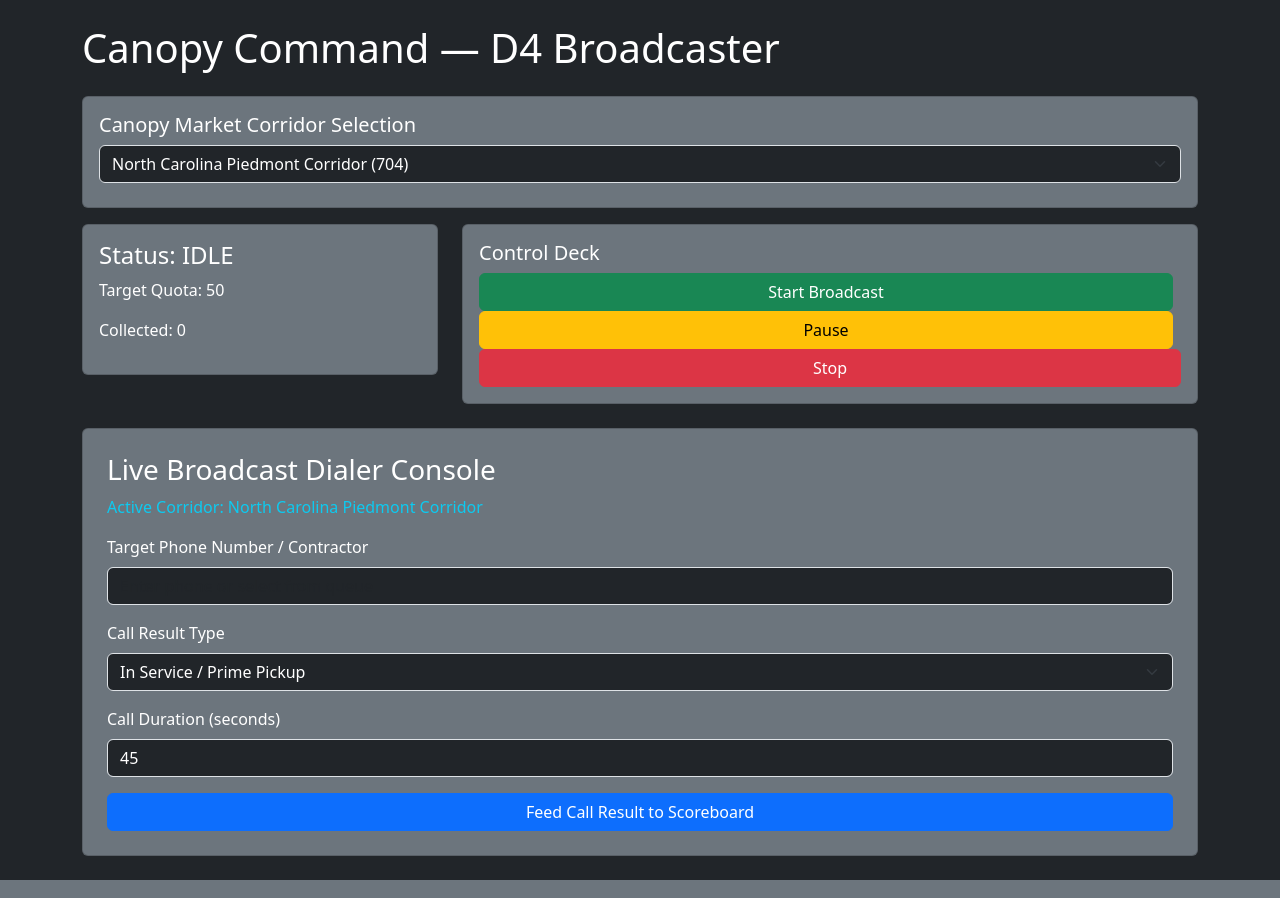
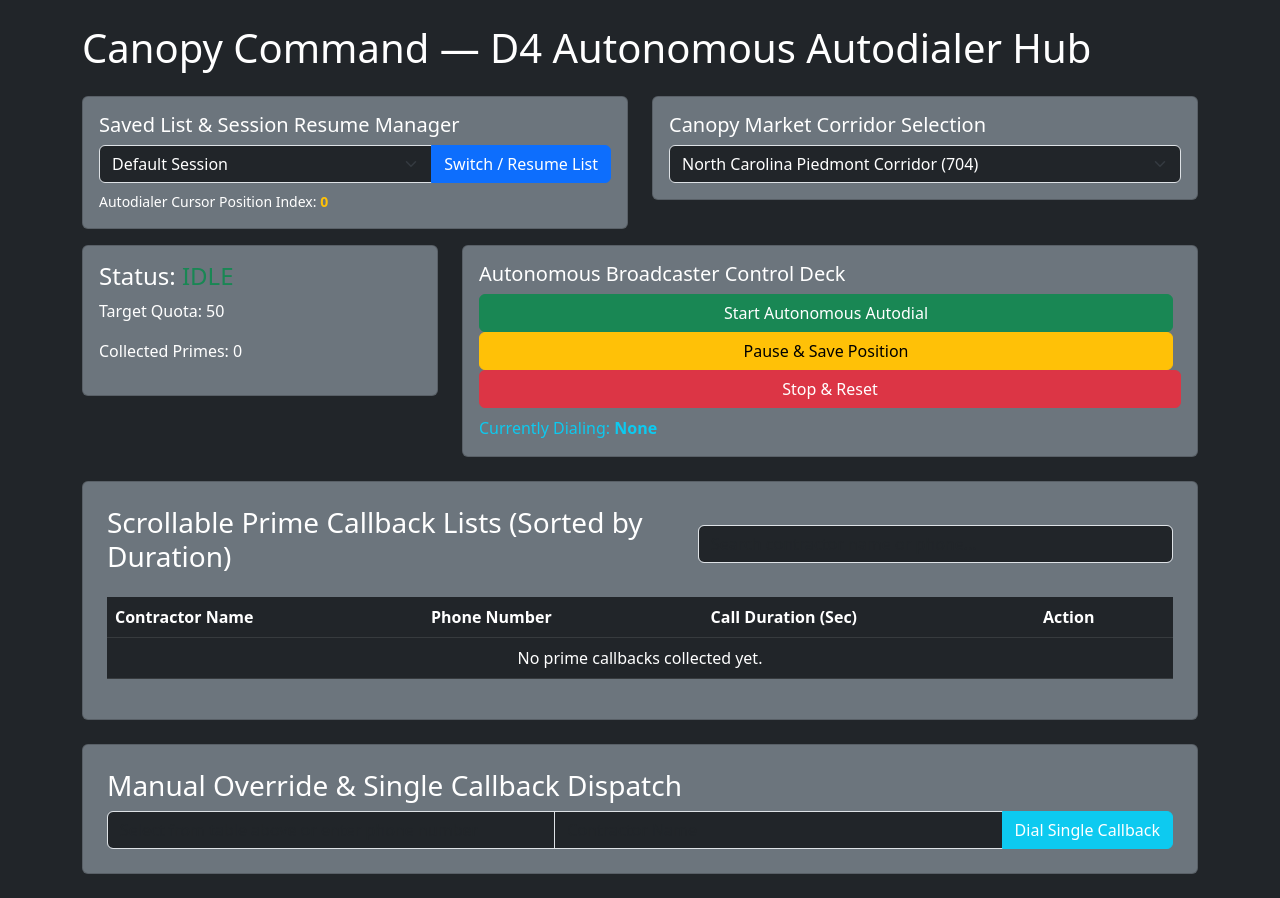
Before and after one commit to bandroidbw-lab/canopy-command, a Flask app: template d4phone/templates/d4_dialer.html in a window 1280 px wide. Run offline with Flask 3, Linux system fonts and the light colour scheme; the template is opened without the code that fills it, so the values that code supplies are empty.

Commit message:
Add autonomous background autodialer worker thread and searchable duration-sorted callback lists

```diff
--- a/d4phone/templates/d4_dialer.html
+++ b/d4phone/templates/d4_dialer.html
@@ -2,69 +2,158 @@
 <html lang="en">
 <head>
     <meta charset="UTF-8">
-    <title>D4 Communications Hub & Broadcaster</title>
+    <title>D4 Communications Hub & Autonomous Broadcaster</title>
     <link href="https://cdn.jsdelivr.net/npm/bootstrap@5.3.0/dist/css/bootstrap.min.css" rel="stylesheet">
 </head>
 <body class="bg-dark text-white p-4">
     <div class="container">
-        <h1 class="mb-4">Canopy Command — D4 Broadcaster</h1>
+        <h1 class="mb-4">Canopy Command — D4 Autonomous Autodialer Hub</h1>
 
-        <!-- Market Selector -->
-        <div class="card p-3 mb-3 bg-secondary text-white">
+        <!-- List Management & Market Selector -->
+        <div class="row mb-3">
+            <div class="col-md-6">
+                <div class="card p-3 bg-secondary text-white">
+                    <h5>Saved List & Session Resume Manager</h5>
+                    <div class="input-group mb-2">
+                        <select id="savedListsDropdown" class="form-select bg-dark text-white">
+                            <option value="default_session">Default Session</option>
+                        </select>
+                        <button class="btn btn-primary" onclick="loadSelectedList()">Switch / Resume List</button>
+                    </div>
+                    <small>Autodialer Cursor Position Index: <span id="currentIndexDisplay" class="text-warning fw-bold">0</span></small>
+                </div>
+            </div>
+            <div class="col-md-6">
+                <div class="card p-3 bg-secondary text-white">
                     <h5>Canopy Market Corridor Selection</h5>
-            <select id="marketSelector" class="form-select bg-dark text-white mb-2" onchange="switchMarket()">
+                    <select id="marketSelector" class="form-select bg-dark text-white" onchange="switchMarket()">
                         <option value="NC-01">North Carolina Piedmont Corridor (704)</option>
                         <option value="SC-02">Upstate South Carolina Canopy (864)</option>
                         <option value="VA-03">Virginia Blue Ridge Foothills (540)</option>
                         <option value="GA-04">North Georgia Timber Belt (706)</option>
                     </select>
                 </div>
+            </div>
+        </div>
 
-        <!-- Scoreboard -->
+        <!-- Scoreboard & Autonomous Controls -->
         <div class="row mb-4">
             <div class="col-md-4">
                 <div class="card bg-secondary text-white p-3">
-                    <h4>Status: <span id="statusText">IDLE</span></h4>
+                    <h4>Status: <span id="statusText" class="text-success">IDLE</span></h4>
                     <p>Target Quota: <span id="targetCount">50</span></p>
-                    <p>Collected: <span id="collectedCount">0</span></p>
+                    <p>Collected Primes: <span id="collectedCount">0</span></p>
                 </div>
             </div>
             <div class="col-md-8">
                 <div class="card bg-secondary text-white p-3">
-                    <h5>Control Deck</h5>
-                    <button class="btn btn-success me-2" onclick="control('start')">Start Broadcast</button>
-                    <button class="btn btn-warning me-2" onclick="control('pause')">Pause</button>
-                    <button class="btn btn-danger" onclick="control('stop')">Stop</button>
+                    <h5>Autonomous Broadcaster Control Deck</h5>
+                    <button class="btn btn-success me-2" onclick="control('start')">Start Autonomous Autodial</button>
+                    <button class="btn btn-warning me-2" onclick="control('pause')">Pause & Save Position</button>
+                    <button class="btn btn-danger" onclick="control('stop')">Stop & Reset</button>
+                    <div class="mt-2 text-info">Currently Dialing: <span id="activeCallDisplay" class="fw-bold">None</span></div>
                 </div>
             </div>
         </div>
 
-        <!-- Actual Broadcast Dialer Widget -->
-        <div class="card p-4 bg-secondary text-white mt-4">
-            <h3>Live Broadcast Dialer Console</h3>
-            <p class="text-info">Active Corridor: <span id="activeCorridorDisplay">North Carolina Piedmont Corridor</span></p>
-            <div class="mb-3">
-                <label class="form-label">Target Phone Number / Contractor</label>
-                <input type="text" id="dialerPhone" class="form-control bg-dark text-white" placeholder="Enter phone or select from queue">
+        <!-- Scrollable & Searchable Prime Callbacks List (Longest Duration First) -->
+        <div class="card p-4 bg-secondary text-white mb-4">
+            <div class="d-flex justify-content-between align-items-center mb-3">
+                <h3>Scrollable Prime Callback Lists (Sorted by Duration)</h3>
+                <input type="text" id="searchInput" class="form-control w-50 bg-dark text-white" placeholder="Search contractor name or phone..." onkeyup="filterCallbacks()">
             </div>
-            <div class="mb-3">
-                <label class="form-label">Call Result Type</label>
-                <select id="dialerResultType" class="form-select bg-dark text-white">
-                    <option value="in_service">In Service / Prime Pickup</option>
-                    <option value="fax">Fax Machine</option>
-                    <option value="modem">Modem / Tone</option>
-                    <option value="out_of_service">Out of Service</option>
-                </select>
+            <div class="table-responsive" style="max-height: 250px; overflow-y: auto;">
+                <table class="table table-dark table-hover">
+                    <thead>
+                        <tr>
+                            <th>Contractor Name</th>
+                            <th>Phone Number</th>
+                            <th>Call Duration (Sec)</th>
+                            <th>Action</th>
+                        </tr>
+                    </thead>
+                    <tbody id="primeCallbacksTable">
+                        <tr><td colspan="4" class="text-center">No prime callbacks collected yet.</td></tr>
+                    </tbody>
+                </table>
             </div>
-            <div class="mb-3">
-                <label class="form-label">Call Duration (seconds)</label>
-                <input type="number" id="dialerDuration" class="form-control bg-dark text-white" value="45">
         </div>
-            <button class="btn btn-primary" onclick="feedCallResult()">Feed Call Result to Scoreboard</button>
+
+        <!-- Manual Override Dialer -->
+        <div class="card p-4 bg-secondary text-white">
+            <h3>Manual Override & Single Callback Dispatch</h3>
+            <div class="input-group">
+                <input type="text" id="manualPhone" class="form-control bg-dark text-white" placeholder="Select from table above or enter phone number">
+                <input type="text" id="manualName" class="form-control bg-dark text-white" placeholder="Contractor Name">
+                <button class="btn btn-info text-white" onclick="dialManual()">Dial Single Callback</button>
+            </div>
         </div>
     </div>
 
     <script>
+        let allCallbacks = [];
+
+        function fetchStatus() {
+            fetch('/api/broadcaster/status').then(res => res.json()).then(data => {
+                document.getElementById('statusText').innerText = data.status;
+                document.getElementById('targetCount').innerText = data.target;
+                document.getElementById('collectedCount').innerText = data.collected;
+                document.getElementById('activeCorridorDisplay').innerText = data.active_corridor;
+                document.getElementById('currentIndexDisplay').innerText = data.current_index;
+
+                if (data.active_call) {
+                    document.getElementById('activeCallDisplay').innerText = `${data.active_call.name} (${data.active_call.phone})`;
+                } else {
+                    document.getElementById('activeCallDisplay').innerText = 'None';
+                }
+
+                // Populate saved lists dropdown
+                const dropdown = document.getElementById('savedListsDropdown');
+                dropdown.innerHTML = '';
+                data.saved_lists.forEach(list => {
+                    const opt = document.createElement('option');
+                    opt.value = list;
+                    opt.text = list;
+                    if(list === data.active_list_name) opt.selected = true;
+                    dropdown.appendChild(opt);
+                });
+
+                allCallbacks = data.prime_callbacks;
+                renderCallbacks(allCallbacks);
+            });
+        }
+
+        function renderCallbacks(callbacks) {
+            const tbody = document.getElementById('primeCallbacksTable');
+            tbody.innerHTML = '';
+            if (callbacks.length === 0) {
+                tbody.innerHTML = '<tr><td colspan="4" class="text-center">No prime callbacks collected yet.</td></tr>';
+            } else {
+                callbacks.forEach(c => {
+                    const row = `<tr>
+                        <td>${c.name || 'Contractor'}</td>
+                        <td>${c.phone}</td>
+                        <td><span class="badge bg-success">${c.duration || 30}s</span></td>
+                        <td><button class="btn btn-sm btn-info text-white" onclick="populateManual('${c.phone}', '${c.name}')">Select for Callback</button></td>
+                    </tr>`;
+                    tbody.innerHTML += row;
+                });
+            }
+        }
+
+        function filterCallbacks() {
+            const query = document.getElementById('searchInput').value.toLowerCase();
+            const filtered = allCallbacks.filter(c =>
+                c.name.toLowerCase().includes(query) || c.phone.includes(query)
+            );
+            renderCallbacks(filtered);
+        }
+
+        function populateManual(phone, name) {
+            document.getElementById('manualPhone').value = phone;
+            document.getElementById('manualName').value = name;
+        }
+
         function switchMarket() {
             const marketKey = document.getElementById('marketSelector').value;
             fetch('/api/broadcaster/market', {
@@ -72,8 +161,19 @@
                 headers: {'Content-Type': 'application/json'},
                 body: JSON.stringify({ market_key: marketKey })
             }).then(res => res.json()).then(data => {
-                document.getElementById('activeCorridorDisplay').innerText = data.active_corridor;
-                document.getElementById('targetCount').innerText = data.target;
+                fetchStatus();
+            });
+        }
+
+        function loadSelectedList() {
+            const listName = document.getElementById('savedListsDropdown').value;
+            fetch('/api/broadcaster/load-list', {
+                method: 'POST',
+                headers: {'Content-Type': 'application/json'},
+                body: JSON.stringify({ list_name: listName })
+            }).then(res => res.json()).then(data => {
+                fetchStatus();
+                alert("Switched & resumed list: " + listName);
             });
         }
 
@@ -83,29 +183,29 @@
                 headers: {'Content-Type': 'application/json'},
                 body: JSON.stringify({ action: action })
             }).then(res => res.json()).then(data => {
-                document.getElementById('statusText').innerText = data.status;
+                fetchStatus();
             });
         }
 
-        function feedCallResult() {
-            const phone = document.getElementById('dialerPhone').value || "704-555-0199";
-            const result_type = document.getElementById('dialerResultType').value;
-            const duration = parseInt(document.getElementById('dialerDuration').value) || 30;
-
-            fetch('/api/broadcaster/feed', {
+        function dialManual() {
+            const phone = document.getElementById('manualPhone').value;
+            const name = document.getElementById('manualName').value || "Manual Callback";
+            if (!phone) {
+                alert("Please enter a valid phone number.");
+                return;
+            }
+            fetch('/api/broadcaster/dial-manual', {
                 method: 'POST',
                 headers: {'Content-Type': 'application/json'},
-                body: JSON.stringify({
-                    contact: { phone: phone, name: "Target Contractor" },
-                    result_type: result_type,
-                    duration: duration
-                })
+                body: JSON.stringify({ phone: phone, name: name })
             }).then(res => res.json()).then(data => {
-                document.getElementById('statusText').innerText = data.status;
-                document.getElementById('collectedCount').innerText = data.collected;
-                alert("Call result recorded successfully!");
+                fetchStatus();
+                alert("Manual callback dispatched successfully!");
             });
         }
+
+        setInterval(fetchStatus, 3000);
+        fetchStatus();
     </script>
 </body>
 </html>
```
Lines whose indentation alone changed are shown as unchanged.
